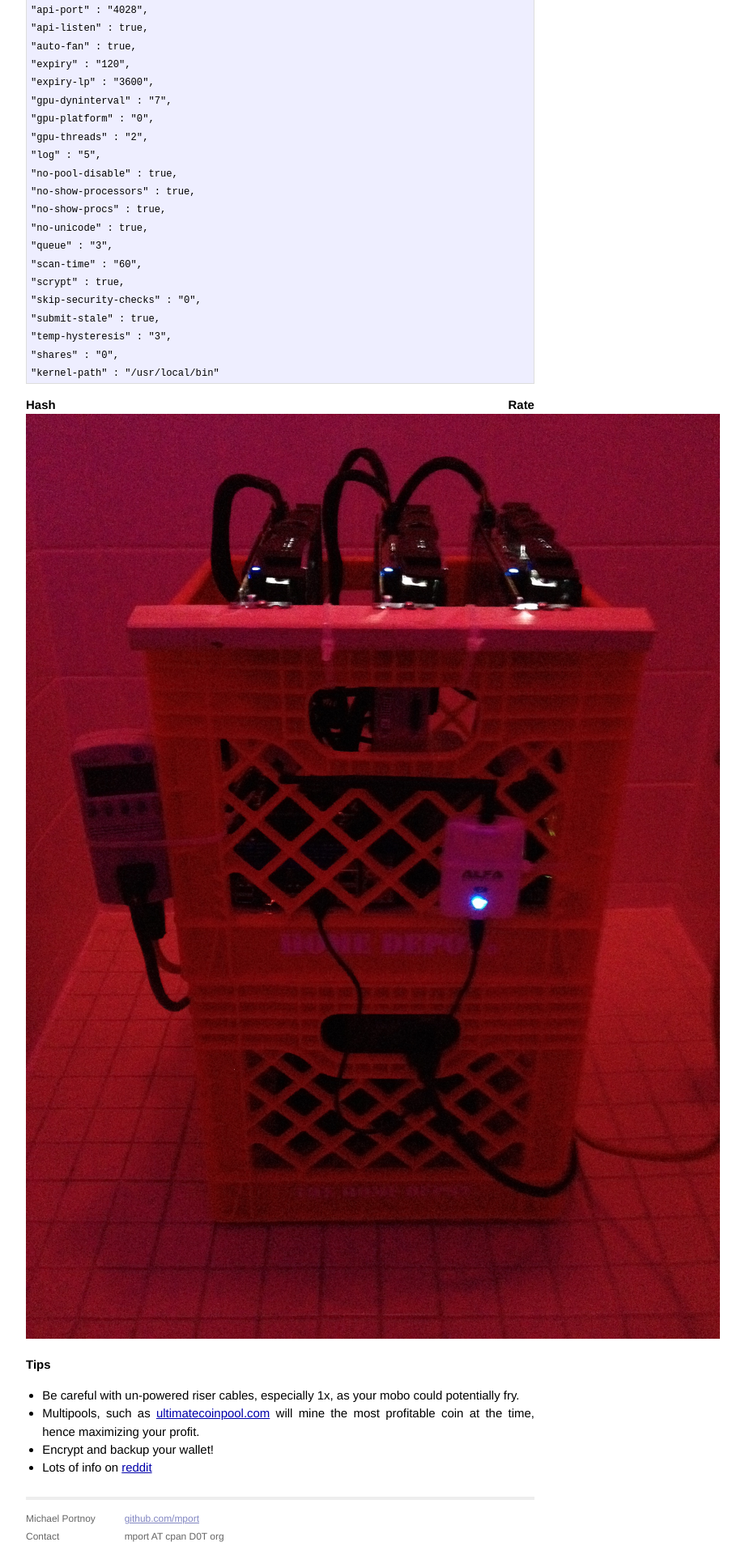
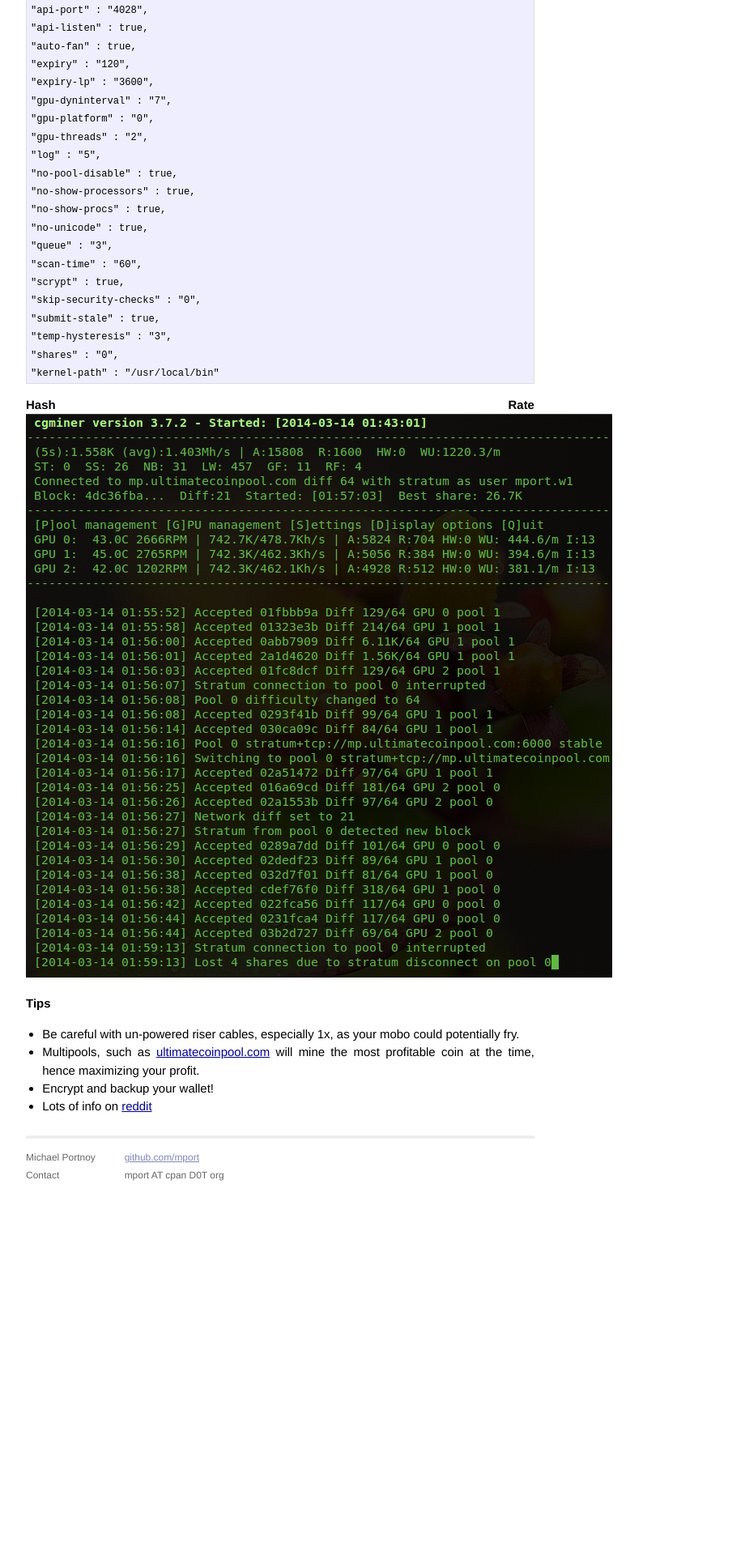
Before and after one commit to mport/mport.github.io, a Jekyll site: the page built from _posts/2014-03-15-crypto-mining.markdown, in a window 1280 px wide. Shown: the part 2884-4804 px from the top of the page at 81% size, without its empty margins (294-1214 px from the left). Built offline with Jekyll 4.4.1, drawn with Linux system fonts in a browser that asks for light colours; Markdown is read by kramdown in place of the engine named in the settings; after the commit the page ends 4358 px from its top, so only the background shows below that.

Commit message:
Fixes link to hash_rate.png

````diff
--- a/_posts/2014-03-15-crypto-mining.markdown
+++ b/_posts/2014-03-15-crypto-mining.markdown
@@ -113,7 +113,7 @@ may be required.
 ```
 
 **Hash Rate**
-![Hash Rate]({{site.url}}/assets/images/2014-03-15-crypto-mining/rig.png)
+![Hash Rate]({{site.url}}/assets/images/2014-03-15-crypto-mining/hash_rate.png)
 
 
 **Tips**
````
